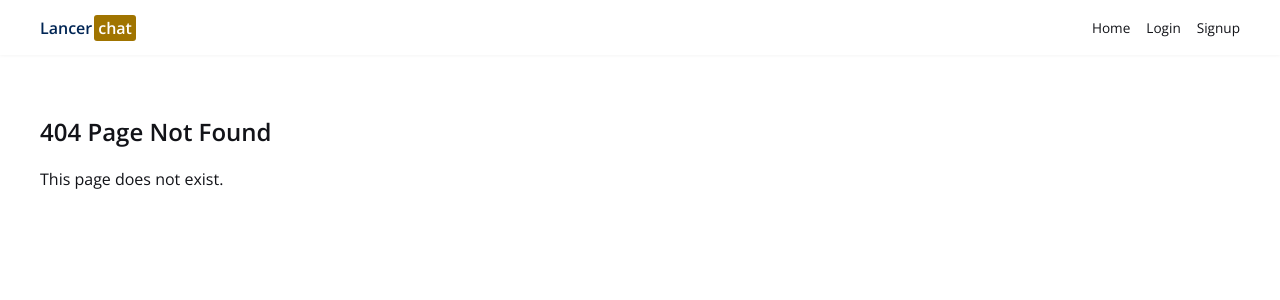
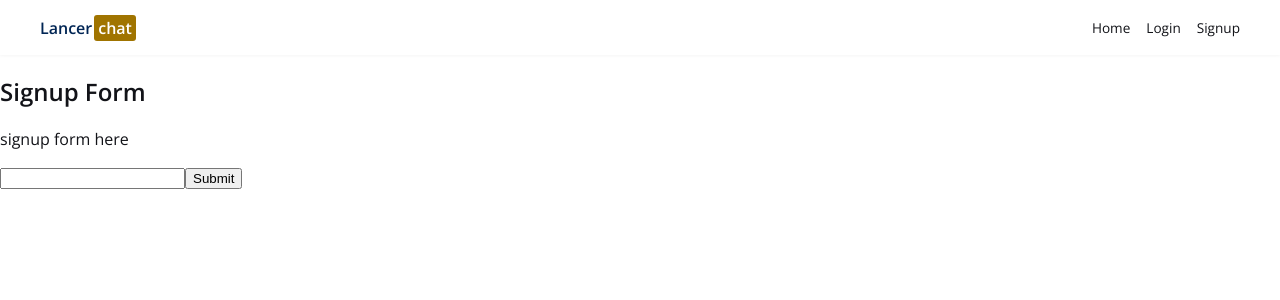
Before and after one commit to ParkerWilliams1/LancerChat, a React app: page /signup in a window 1280 px wide. Before the commit this address had no page. Shown: the top 300 px of the page. Built offline with nearby package versions, Linux system fonts and the light colour scheme.

Commit message:
added signup component

```diff
--- a/package.json
+++ b/package.json
@@ -14,8 +14,12 @@
   "dependencies": {
     "css-loader": "^7.1.2",
     "css-minimizer-webpack-plugin": "^7.0.0",
+    "express": "^4.21.0",
     "html-webpack-plugin": "^5.6.0",
+    "http": "^0.0.1-security",
     "mini-css-extract-plugin": "^2.9.1",
+    "node-mailer": "^0.1.1",
+    "nodemailer": "^6.9.15",
     "prettier": "^3.3.3",
     "react": "^18.3.1",
     "react-dom": "^18.3.1",
--- /dev/null
+++ b/src/components/Signup.tsx
@@ -0,0 +1,44 @@
+import React from 'react';
+
+export default class Signup extends React.Component {
+  private email: React.RefObject<HTMLInputElement>;
+
+  constructor(props: object) {
+    super(props);
+
+    this.email = React.createRef();
+    this.handleSubmit = this.handleSubmit.bind(this);
+  }
+
+
+  private handleSubmit(event: React.FormEvent<HTMLFormElement>) {
+    event.preventDefault();
+
+    const input = this.email.current;
+
+    if (input) {
+      console.log(this.isValidEmail(input.value));
+
+      if (this.isValidEmail(input.value)) {
+        // Send User Email Verification Code
+      }
+    }
+  }
+
+  private isValidEmail(email: string) {
+    return email.endsWith('calbaptist.edu') && /^[a-zA-Z0-9._%+-]+@[a-zA-Z0-9.-]+\.[a-zA-Z]{2,}$/.test(email);
+  }
+
+  override render(): React.JSX.Element {
+    return (
+      <main className="Signup">
+        <h2>Signup Form</h2>
+        <p>signup form here</p>
+        <form onSubmit={this.handleSubmit} className="email">
+          <input ref={this.email}></input>
+          <button>Submit</button>
+        </form>
+      </main>
+    );
+  }
+}
--- a/src/main.tsx
+++ b/src/main.tsx
@@ -3,6 +3,7 @@ import ReactDOM from 'react-dom/client';
 import { createBrowserRouter, RouterProvider, Outlet } from 'react-router-dom';
 import Home from './components/Home';
 import Login from './components/Login';
+import Signup from './components/Signup';
 import NotFound from './components/NotFound';
 import AppHeader from './components/AppHeader';
 import './styles/global.sass';
@@ -36,6 +37,10 @@ const router = createBrowserRouter([
         path: '/login',
         element: <Login />,
       },
+      {
+        path: '/signup',
+        element: <Signup />
+      }
     ],
   },
 ]);
```
